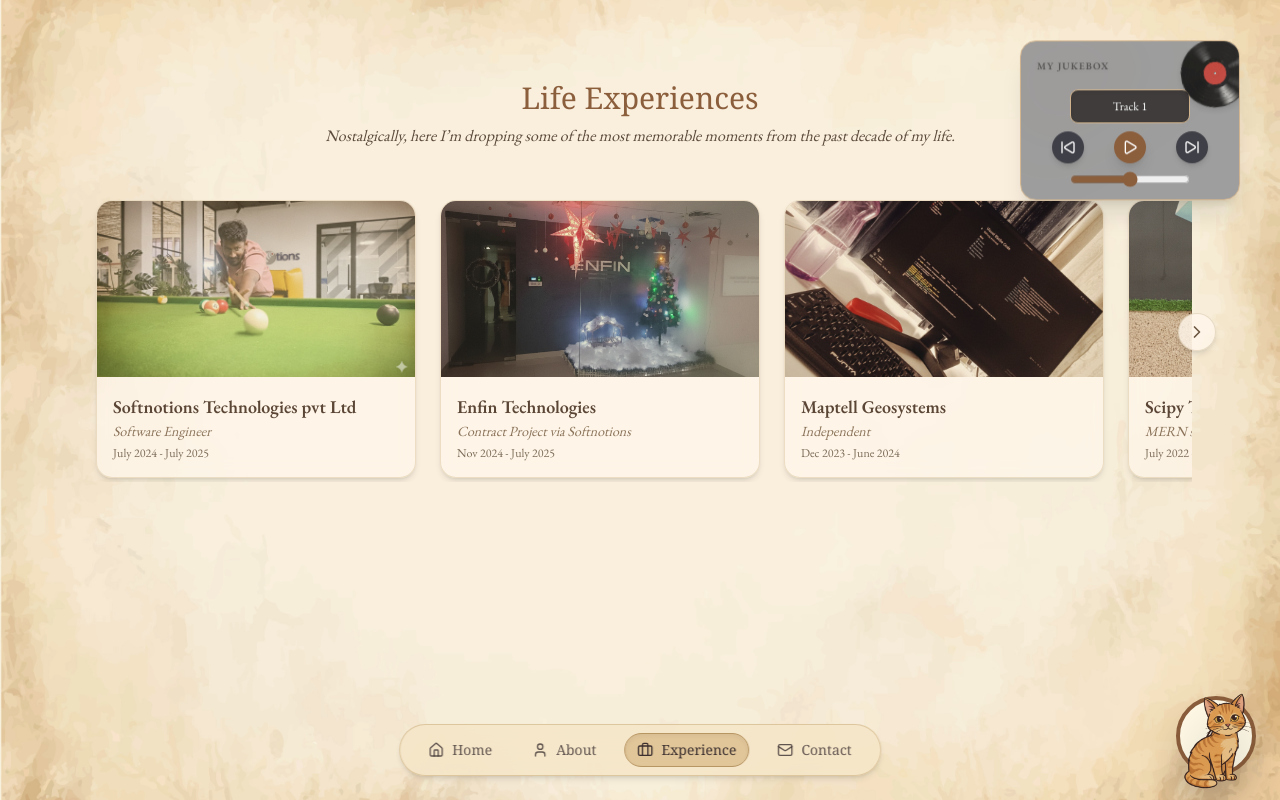
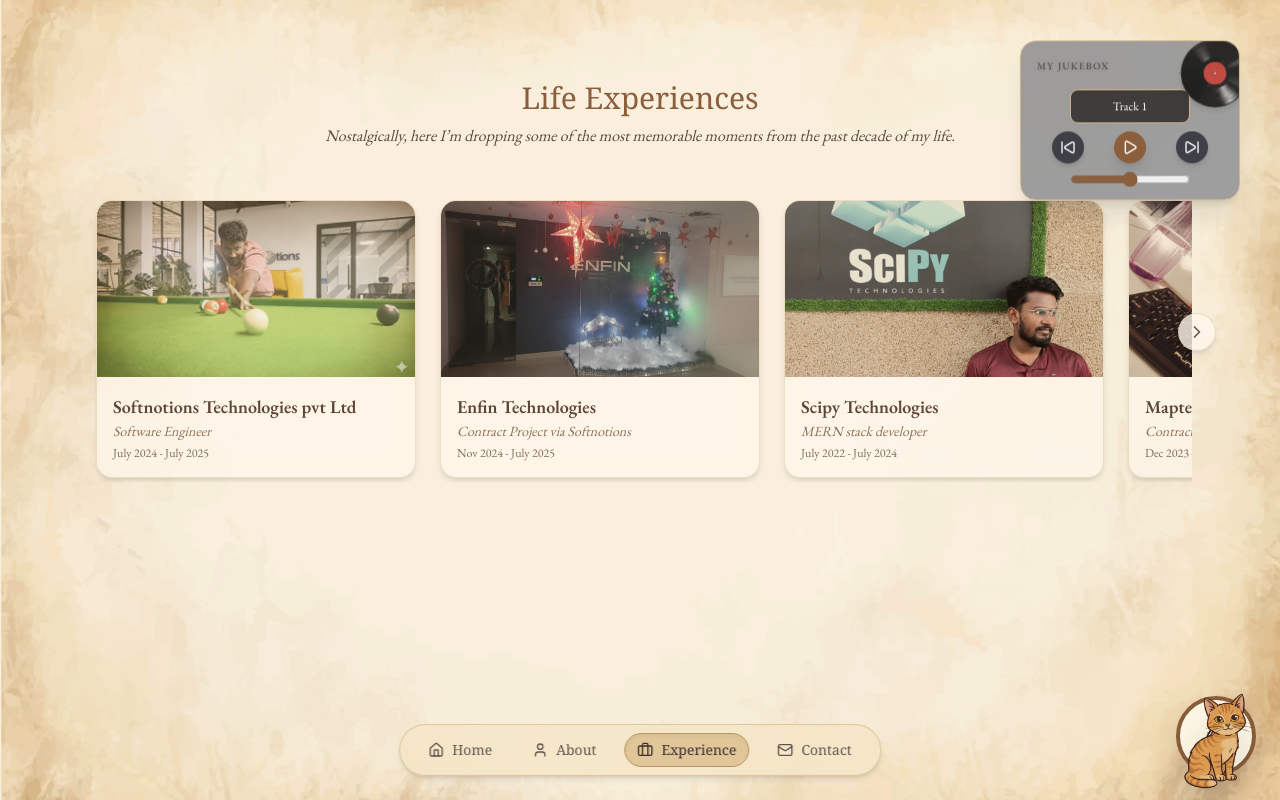
Before and after one commit to guitadharsh/2025-portfolio, a Next.js app: page /experience in a window 1280 px wide. Built offline with nearby package versions, Linux system fonts and the light colour scheme; grey boxes are pictures that could not be loaded.

Commit message:
fix: exp files changes

```diff
--- a/app/constants.ts
+++ b/app/constants.ts
@@ -96,21 +96,21 @@
   },
   {
     id: 3,
-    title: "Maptell Geosystems",
-    subtitle: "Independent",
-    year: "Dec 2023 - June 2024",
-    image: exp3,
-    description:
-      "Maptell was a career-changing firm where I got an opportunity via Scipy. I worked on a map-based project as a frontend developer, diving deep into **Mapbox** and **Deck.gl** and playing with different types of map tiles. A huge thanks to Jithesh Chettan for the mentorship and support during difficult times—that guidance became real fuel for the rest of my career.",
-  },
-  {
-    id: 4,
     title: "Scipy Technologies",
     subtitle: "MERN stack developer",
     year: "July 2022 - July 2024",
     image: exp4,
     description:
       "Scipy Technologies was the first firm that believed in my skill set when I had 0 experience. Thank you for that amazing opportunity, which became the kick-start for my career as a software developer.",
+  },
+  {
+    id: 4,
+    title: "Maptell Geosystems",
+    subtitle: "Contract Project via Scipy Technologies",
+    year: "Dec 2023 - June 2024",
+    image: exp3,
+    description:
+      "Maptell was a career-changing firm where I got an opportunity via Scipy. I worked on a map-based project as a frontend developer, diving deep into Mapbox and Deck.gl and playing with different types of map tiles. A huge thanks to Jithesh Chettan for the mentorship and support during difficult times—that guidance became real fuel for the rest of my career.",
   },
   {
     id: 5,
```
